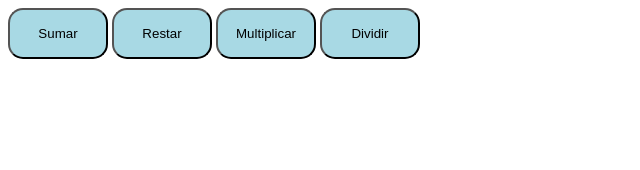
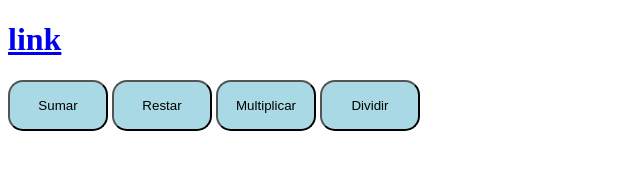
Before and after one commit to maddoxlardilla/ProyectoJavaScript, a plain HTML site: page index.html in a window 1280 px wide. Shown: the whole page, without its empty margins (0-640 px from the left). Drawn offline with Linux system fonts and the light colour scheme.

Commit message:
commit funciones tete

```diff
--- a/index.html
+++ b/index.html
@@ -5,8 +5,11 @@
     <meta name="viewport" content="width=device-width, initial-scale=1.0">
     <title>JavitaScript</title>
     <link rel="stylesheet" href="css/estilos.css">
+
 </head>
 <body>
+
+    <h1><a href="tabla.html">link</a></h1>
     <form>
         <input type="button" value="Sumar" onclick="Sumar()";>
         <input type="button" value="Restar" onclick="Restar()";>
```
